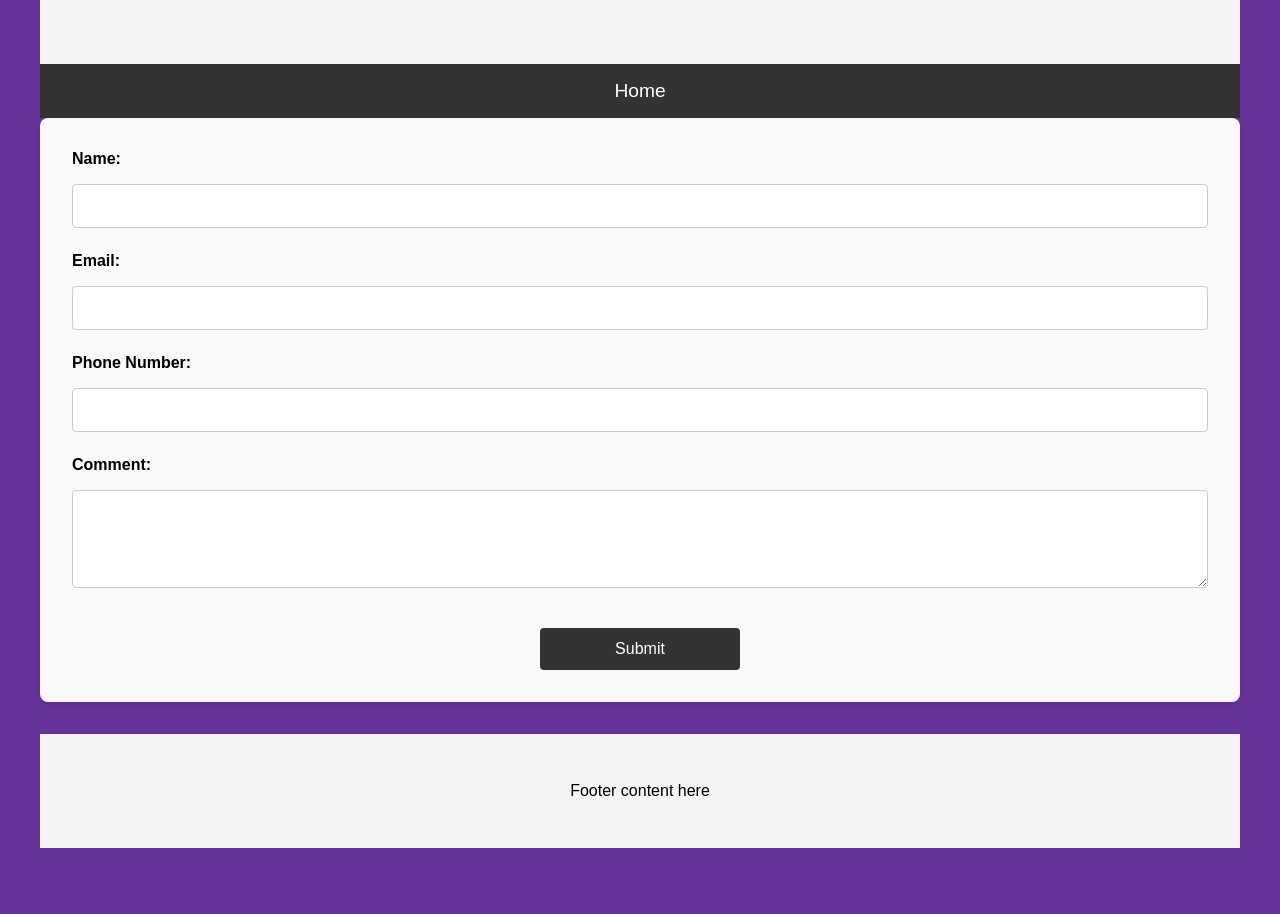
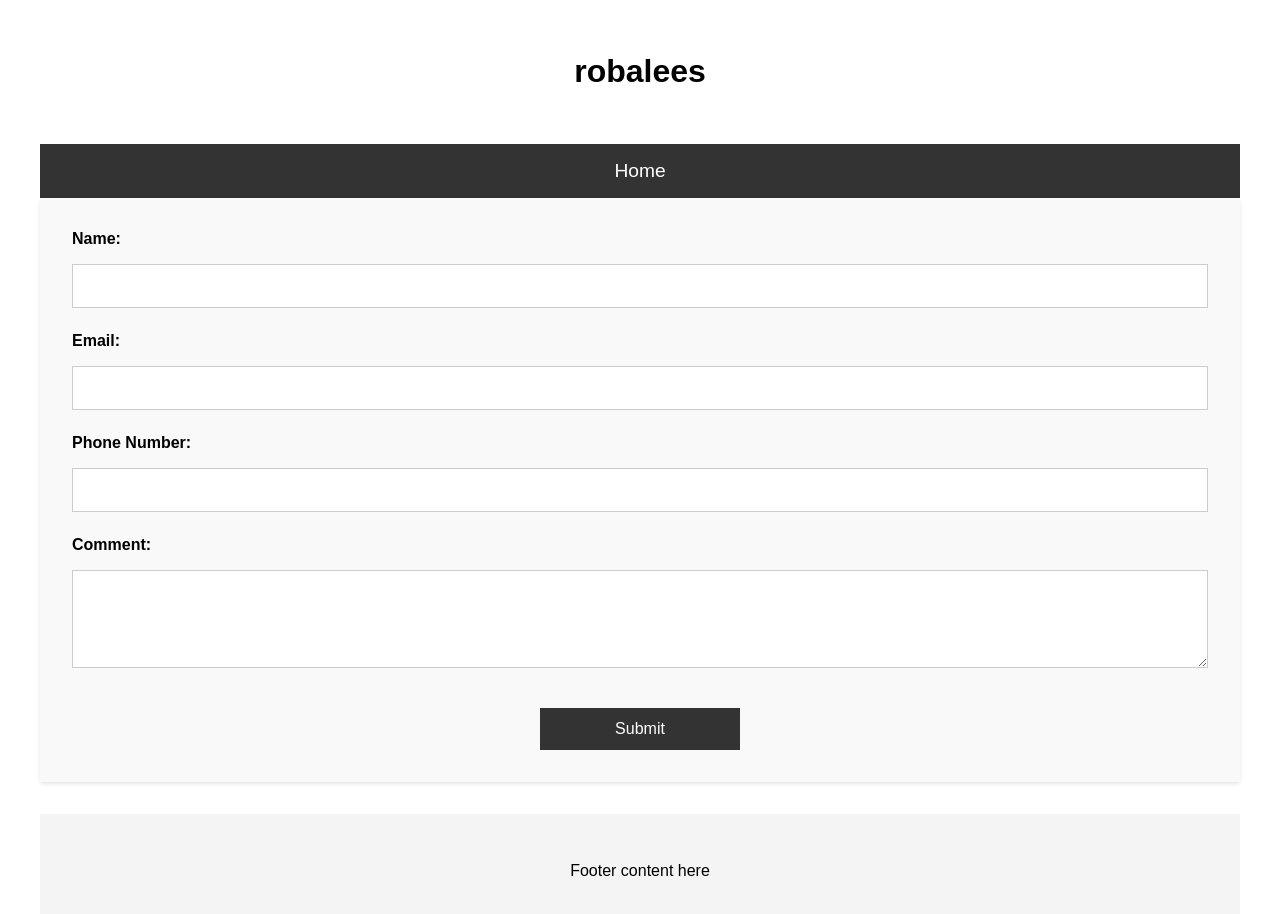
Before and after one commit to robalees/robalees.com, a plain HTML site: page index.html in a window 1280 px wide. Before the commit the page ends 848 px from the top, so only its background shows below. Drawn offline with Linux system fonts and the light colour scheme; a web font is replaced by a local one.

Commit message:
Adjusted the styling and added a font

```diff
--- a/index.html
+++ b/index.html
@@ -5,10 +5,11 @@
 	<meta name="viewport" content="width=device-width, initial-scale=1.0">
 	<title>robalees</title>
 	<link rel="stylesheet" href="src/style.css">
+	<link rel="stylesheet" href="https://use.typekit.net/ptj7rbi.css">
 </head>
 <body>
 	<header>
-		<div id="logo"></div>
+		<h1 class="logo">robalees</h1>
 	</header>
 	<nav>
 		<ul>
--- a/src/style.css
+++ b/src/style.css
@@ -3,7 +3,7 @@ html {
     font-family: Arial, sans-serif;
     margin: 0;
     padding: 0;
-    background-color: rebeccapurple;
+    background-color: #ffffff;
     box-sizing: border-box;
 }
 
@@ -12,13 +12,13 @@ header {
     display: flex;
     justify-content: center;
     align-items: center;
-    background-color: #f4f4f4;
     padding: 1rem;
 }
 
 .logo {
-    font-size: 1.5rem;
-    font-weight: bold;
+    font-family: "brother-1816-printed", sans-serif;
+    font-weight: 700;
+    font-style: normal;
 }
 
 nav ul {
@@ -63,7 +63,6 @@ form button {
     padding: 0.5rem;
     font-size: 1rem;
     border: 1px solid #ccc;
-    border-radius: 4px;
 }
 
 form button {
@@ -122,7 +121,6 @@ footer {
         grid-column: 4 / 10;
         background-color: #f9f9f9;
         padding: 2rem;
-        border-radius: 8px;
         box-shadow: 0 2px 4px rgba(0, 0, 0, 0.1);
     }
 
```
